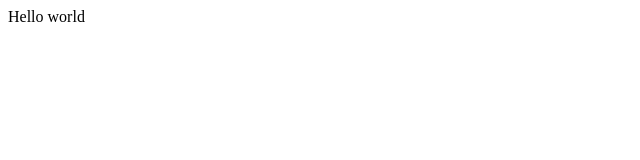
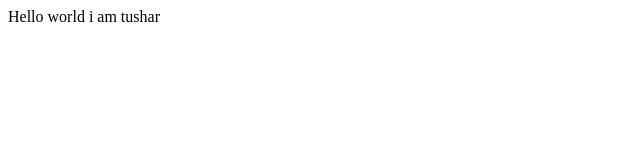
Before and after one commit to git-tusharr/DemoRepo, a plain HTML site: page index.html in a window 1280 px wide. Shown: the full height of the page, 0-640 px from the left. Drawn offline with Linux system fonts and the light colour scheme.

Commit message:
new chnages

```diff
--- a/index.html
+++ b/index.html
@@ -6,6 +6,6 @@
     <title>Document</title>
 </head>
 <body>
-    Hello world
+    Hello world i am tushar
 </body>
 </html>
```
